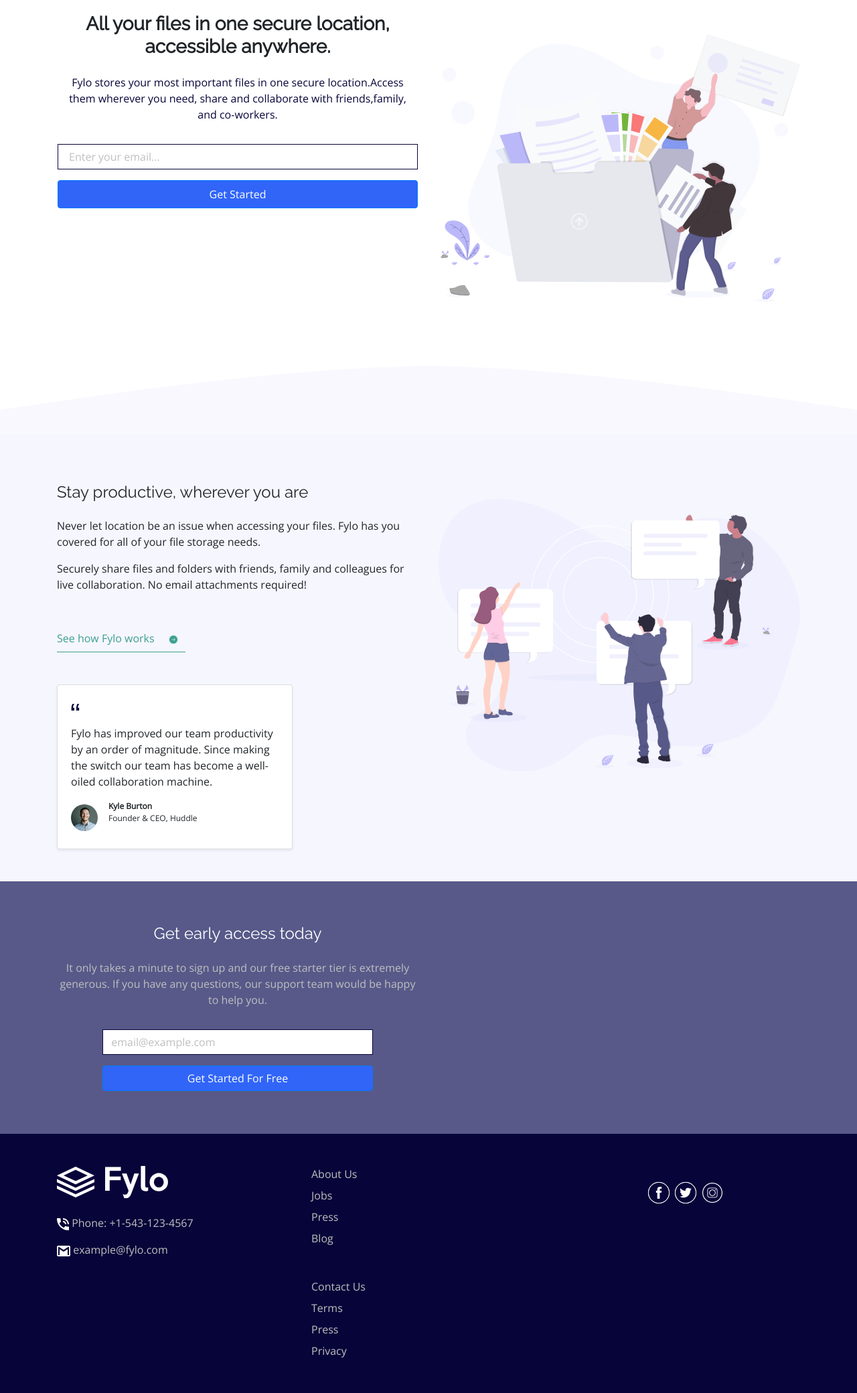
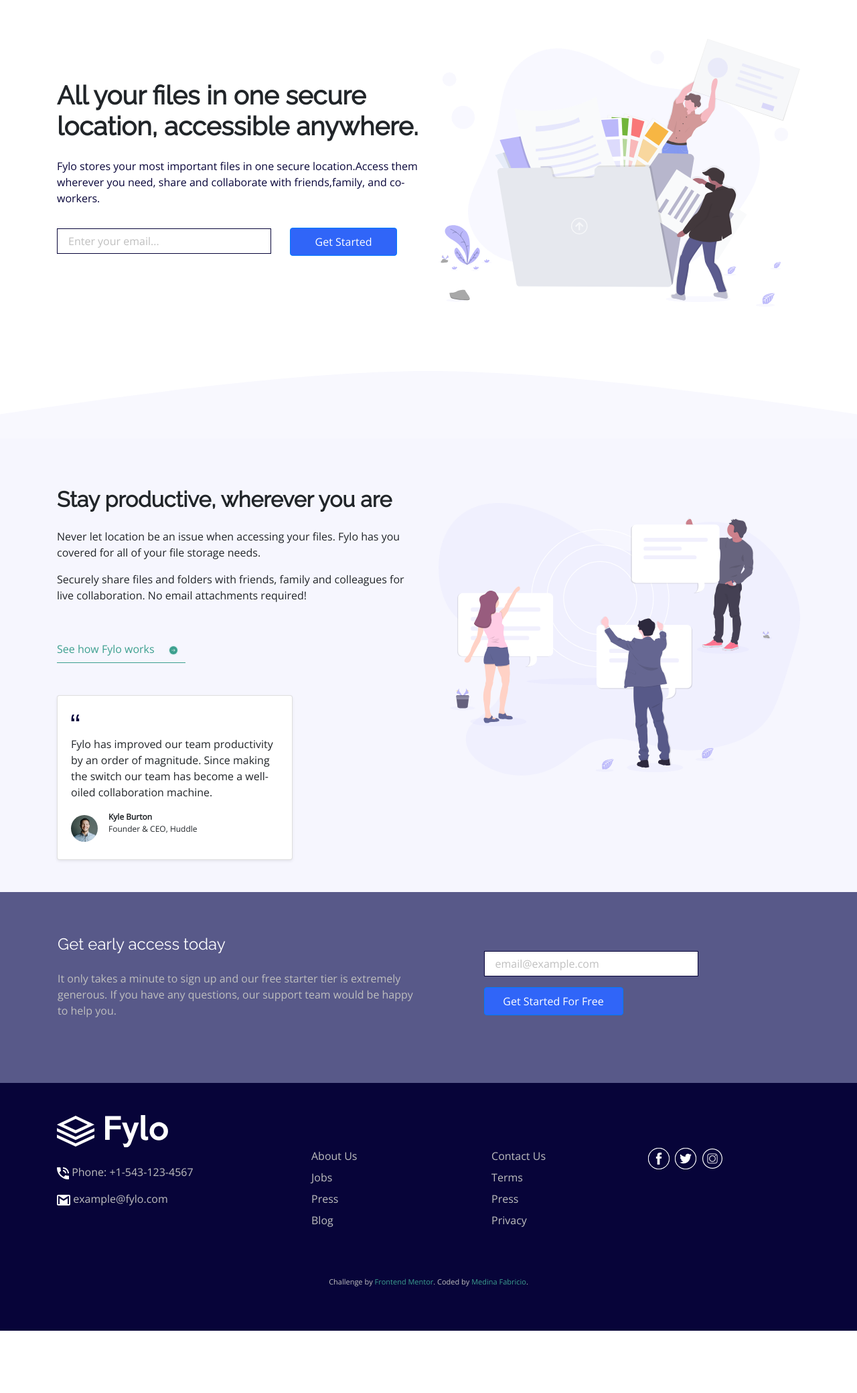
Before and after one commit to MFabri31/fylo-landing-page, a website: page public/index.html in a window 1280 px wide. Shown: the part 134-2214 px from the top of the page at 67% size. After the commit the page ends 2121 px from the top, so only its background shows below. Drawn offline with nearby package versions, Linux system fonts and the light colour scheme.

Commit message:
finished styles

```diff
--- a/public/css/styles.css
+++ b/public/css/styles.css
@@ -37,6 +37,10 @@
     text-decoration:none;
 }
 
+a[class*='nav-link']:hover{
+    color:var(--neutral-color2);
+}
+
 
 /* -----------------------
           STYLES
@@ -44,10 +48,10 @@
 .attribution {
     font-size: 11px;
     text-align: center;
+    margin-top: 3rem;
 }
 
 .attribution a {
-    /* color: hsl(228, 45%, 44%); */
     color:var(--acent-color2);
 }
 
@@ -73,7 +77,7 @@
           HEADER
 -------------------------*/
 .main-logo{
-    width:100px;
+    width:6rem;
 }
 
 .nav-link{
@@ -83,10 +87,26 @@
 }
 
 
+@media screen and (min-width:768px){
+    .main-logo{
+        width:8rem;
+    }
+}
+
 
 /* -----------------------
           HERO
 -------------------------*/
+
+.title{
+    font-weight: 700;
+}
+
+@media screen and (min-width:768px){
+    .title{
+        font-size: 2.4rem;
+    }
+}
 
 .hero-text{
     color: var(--primary-color);
@@ -104,6 +124,33 @@
 
 .btn{
     background-color:var(--acent-color);
+    width:100%;
+}
+
+
+
+@media screen and (min-width:768px){
+    .main-form{
+        display: flex;
+        justify-content: space-between;
+        align-items: center;
+    }
+
+    .main-form-input{
+        width: 20rem;
+    }
+
+    .btn{
+        width: 10rem;
+        padding: 0.5rem;
+        margin-bottom: 0.8rem;
+        margin-right: 2rem;
+    }
+
+    .main-form-input{
+        padding: 1rem;
+    }
+
 }
 
 /* -----------------------
@@ -111,6 +158,13 @@
 -------------------------*/
 .features{
     background-color: var(--neutral-color);
+}
+
+@media screen and (min-width:768px){
+    .features-title{
+        font-size: 2rem;
+    }
+
 }
 
 .user-avatar-img{
@@ -138,6 +192,12 @@
 }
 
 
+@media screen and (min-width:768px){
+    .btn-cta{
+        width:13rem;
+    }
+}
+
 /* -----------------------
           FOOTER
 -------------------------*/
@@ -148,11 +208,9 @@
 
 .nav-link-footer{
     color:var(--neutral-color2);
-    /* margin-bottom: 10rem; */
 }
 
 .nav-item-footer{
-
     margin-bottom: 0.5rem;
 }
 
--- a/public/index.html
+++ b/public/index.html
@@ -50,25 +50,26 @@
   <!-- hero -->
   <section class="main-hero my-5">
     <div class="container">
-      <div class="row">
+      <div class="row align-items-center">
         <!-- col-1 -->
         <div class="col-md-6 order-md-2 my-5">
           <img src="assets/img/illustration-1.svg" alt="hero" class="img-fluid">
         </div>
         <!-- col-1 -->
         <!-- col-2 -->
-        <div class="col-md-6 order-md-1 text-center p-3">
+        <div class="col-md-6 order-md-1 text-center text-md-left">
           <h1 class="title h3 font-weight-bold"> All your files in one secure location, accessible anywhere.
           </h1>
-          <p class="hero-text p-3">Fylo stores your most important files in one secure location.Access them wherever you
+          <p class="hero-text py-3">Fylo stores your most important files in one secure location.Access them wherever
+            you
             need, share and collaborate with friends,family, and co-workers.</p>
           <!-- form -->
           <form class="main-form">
             <div class="form-group">
-              <input type="email" class="form-control main-form-input p-3" id="exampleInputEmail1"
+              <input type="email" class="form-control main-form-input" id="exampleInputEmail1"
                 aria-describedby="emailHelp" placeholder="Enter your email...">
             </div>
-            <button type="submit" class="btn btn-primary w-100 p-2"> Get Started</button>
+            <button type="submit" class="btn btn-primary"> Get Started</button>
           </form>
           <!-- form -->
         </div>
@@ -97,7 +98,8 @@
           <!-- col-1 -->
           <!-- col2 -->
           <div class="col-md-6 order-md-1">
-            <h4 class="text-center text-md-left my-4"> Stay productive, wherever you are</h4>
+            <h4 class="text-center text-md-left font-weight-bold my-4 features-title"> Stay productive, wherever you are
+            </h4>
             <p>
               Never let location be an issue when accessing your files. Fylo has you
               covered for all of your file storage needs.
@@ -135,22 +137,26 @@
     <!-- cta -->
     <section class="cta py-5">
       <div class="container">
-        <div class="row">
-          <div class="col-md-6 text-center p-3 text-white">
+        <div class="row align-items-center justify-content-between">
+          <!-- col-1 -->
+          <div class="col-md-6 text-center text-md-left p-3 text-white">
             <h4> Get early access today</h4>
             <p class="py-3 cta-paragraph">
               It only takes a minute to sign up and our free starter tier is extremely generous.
               If you have any questions, our support team would be happy to help you.</p>
-            <!-- form -->
-            <form class="main-form w-75 mx-auto">
+          </div>
+          <!-- col-1 -->
+          <!-- col-2 -->
+          <div class="col-md-6">
+            <form class="main-form w-75 mx-auto d-md-flex flex-column align-items-start">
               <div class="form-group">
                 <input type="email" class="form-control main-form-input" id="exampleInputEmail1"
                   aria-describedby="emailHelp" placeholder="email@example.com">
               </div>
-              <button type="submit" class="btn btn-primary w-100"> Get Started For Free</button>
+              <button type="submit" class="btn btn-cta btn-primary "> Get Started For Free</button>
             </form>
-            <!-- form -->
           </div>
+          <!-- col-2-->
         </div>
       </div>
     </section>
@@ -160,9 +166,9 @@
   <!-- footer -->
   <footer class="main-footer py-5">
     <div class="container">
+      <img src="assets/img/alt-logo.svg" alt="alt logo">
       <div class="row">
         <div class="col-md-4 ">
-          <img src="assets/img/alt-logo.svg" alt="alt logo">
           <div class="info-contact d-flex flex-column py-4">
             <a href="#" class="nav-link-footer mb-3 ">
               <img src="assets/img/icon-phone.svg" alt="icon-phone">
@@ -177,14 +183,14 @@
         </div>
         <!-- <div class="col-md-3"></div> -->
         <div class="col-md-4">
-          <nav>
+          <nav class="d-md-flex justify-content-between align-items-center">
             <ul>
               <li class="nav-item-footer"><a href="" class="nav-link-footer"> About Us</a></li>
               <li class="nav-item-footer"><a href="" class="nav-link-footer"> Jobs</a></li>
               <li class="nav-item-footer"><a href="" class="nav-link-footer"> Press</a></li>
               <li class="nav-item-footer"><a href="" class="nav-link-footer"> Blog</a></li>
             </ul>
-            <ul class="my-5">
+            <ul class="">
               <li class="nav-item-footer"><a href="" class="nav-link-footer"> Contact Us</a></li>
               <li class="nav-item-footer"><a href="" class="nav-link-footer"> Terms</a></li>
               <li class="nav-item-footer"><a href="" class="nav-link-footer"> Press</a></li>
@@ -192,7 +198,7 @@
             </ul>
           </nav>
         </div>
-        <div class="col-md-4 d-flex justify-content-center py-4">
+        <div class="col-md-4 d-flex justify-content-center ">
           <a href="https://www.facebook.com/" class="social-icon"><img src="assets/icons/facebook-icon.png"
               alt="facebook icon"></a>
           <a href="https://twitter.com/" c<a href="https://www.facebook.com/" class="social-icon"><img
@@ -202,7 +208,7 @@
         </div>
       </div>
     </div>
-    <p class="attribution mt-3">
+    <p class="attribution">
       Challenge by <a href="https://www.frontendmentor.io?ref=challenge" target="_blank">Frontend Mentor</a>.
       Coded by <a href="#">Medina Fabricio</a>.
     </p>
```
